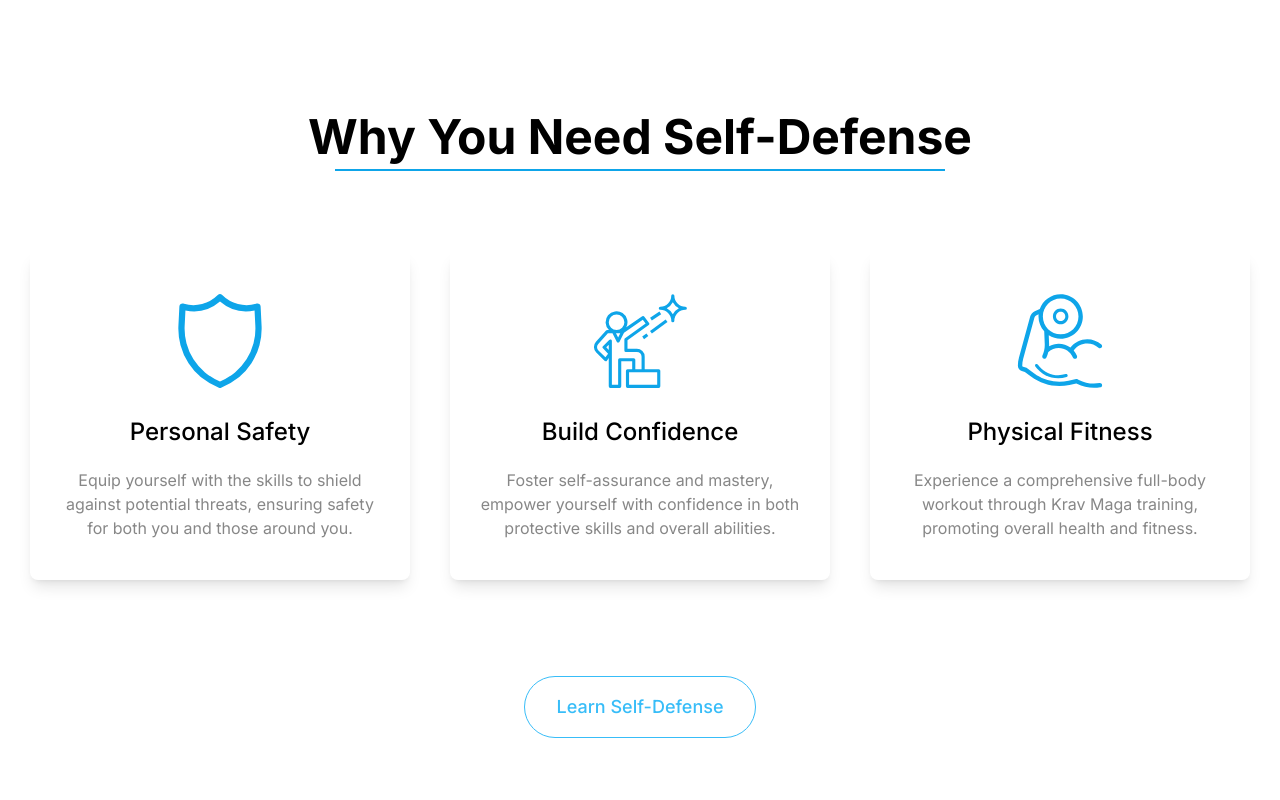
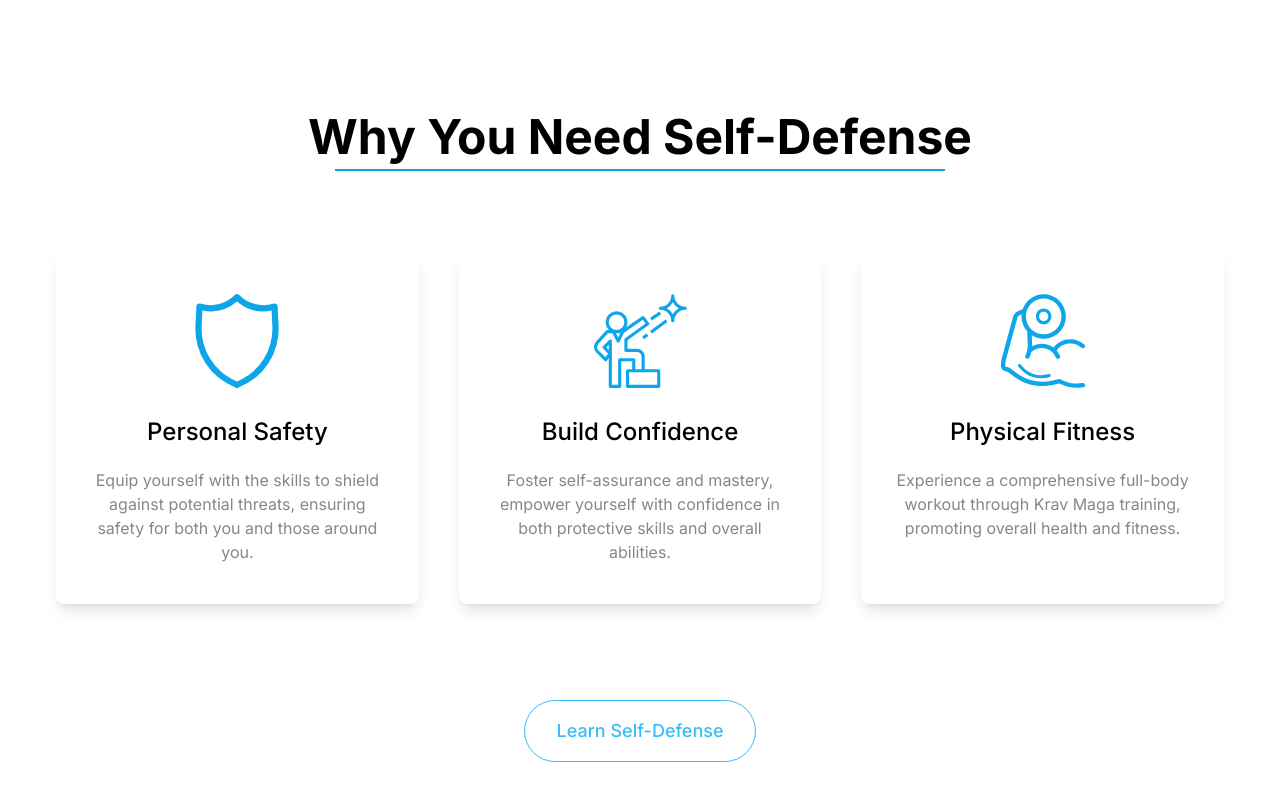
Before and after one commit to 10richard/chai-defense, a Next.js app: page / in a window 1280 px wide. Shown: the part 1403-2203 px from the top of the page. Built offline with nearby package versions, Linux system fonts and the light colour scheme.

Commit message:
edit styling

```diff
--- a/src/components/Homepage/WhySelfDefense.tsx
+++ b/src/components/Homepage/WhySelfDefense.tsx
@@ -28,9 +28,9 @@ const WhySelfDefense = () => {
           <h2 className="text-5xl font-bold">Why You Need Self-Defense</h2>
           <span className="bg-primary h-[2px] w-1/2 mt-2"></span>
         </div>
-        <div className="flex justify-between gap-10 mb-24">
+        <div className="flex flex-wrap justify-center gap-10 mb-24">
           {reasons.map((r, idx) => (
-            <div className="flex flex-col items-center py-10 px-[30px] rounded-lg shadow-lg w-1/3 min-w-[275px]">
+            <div className="flex flex-col items-center py-10 px-[30px] rounded-lg shadow-lg w-[calc(33%-40px)] min-w-[315px]">
               <Image
                 src={`/images/self-defense-icons/${r.img}`}
                 alt={r.title}
```
